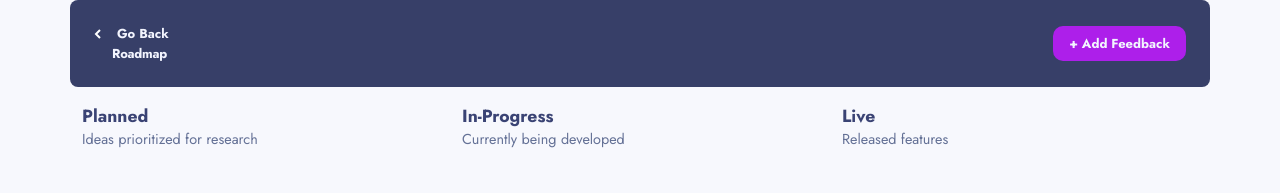
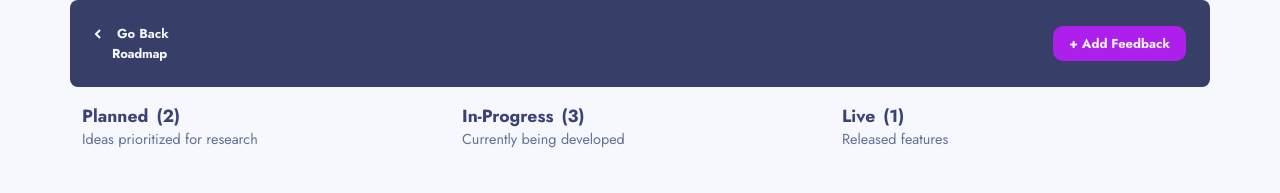
Before and after one commit to mariamo101/team-2, a React (Vite) app: page /roadmap in a window 1280 px wide. Shown: the top 193 px of the page. Built offline with nearby package versions, Linux system fonts and the light colour scheme.

Commit message:
fix: style bug in feedbackContainer and add number in roadmap

```diff
--- a/src/components/UI/FeedbackContainer.jsx
+++ b/src/components/UI/FeedbackContainer.jsx
@@ -65,7 +65,7 @@ function FeedbackContainer({
             className={`${getColor} absolute w-full h-2 left-0 top-0 rounded-t-full`}
           />
           <div className={`w-2 h-2 rounded-full ${getColor}`} />
-          <div className="pl-3 text-[#647196] text-[.8125rem]">{status}</div>
+          <div className="pl-3 text-paragraph text-[.8125rem]">{status}</div>
         </div>
       )}
 
--- a/src/pages/RoadMap.jsx
+++ b/src/pages/RoadMap.jsx
@@ -38,9 +38,10 @@ function RoadMap() {
   const [stateNum, setStateNum] = useState(1);
   const { getFeedbacksByName, productData } = useContext(FeedbackContext);
   const [products, setProducts] = useState(null);
-  const [planned, setPlanned] = useState(null);
-  const [progress, setProgress] = useState(null);
-  const [live, setLive] = useState(null);
+
+  const planned = getFeedbacksByName("planned")
+  const progress = getFeedbacksByName("in-progress")
+  const live = getFeedbacksByName("live")
 
   const navigate = useNavigate();
   useEffect(() => {
@@ -48,9 +49,6 @@ function RoadMap() {
       .value;
     setProducts(getFeedbacksByName(filteredNames));
 
-    setPlanned(getFeedbacksByName("planned"));
-    setProgress(getFeedbacksByName("in-progress"));
-    setLive(getFeedbacksByName("live"));
   }, [stateNum]);
 
   return (
@@ -97,7 +95,7 @@ function RoadMap() {
                     status.id === stateNum ? "text-title" : "text-viewD"
                   }`}
                 >
-                  {status.name}
+                  {status.name} {status.value === "planned" ? planned.length : status.value === "in-progress" ? progress.length : live.length}
                 </span>
                 {stateNum === status.id && (
                   <div
@@ -107,13 +105,13 @@ function RoadMap() {
               </Col>
             ))}
           </div>
-          {/* <div className="h-[1px] w-full bg-[#8C92B3] opacity-45 tablet:hidden" /> */}
+          <div className="h-[1px] w-full bg-[#8C92B3] opacity-45 tablet:hidden" />
         </Row>
         <div className="tablet:hidden">
           <Row>
             <Col lg="12" className="tablet:hidden ml-6 pt-6 ">
               <h1 className="w-fit text-title text-[1.1rem] font-bold">
-                {statuses[stateNum - 1].value}
+                {statuses[stateNum - 1].name}{' '}({statuses[stateNum - 1].value === "planned" ? planned.length : statuses[stateNum - 1].value === "in-progress" ? progress.length : live.length})
               </h1>
               <p className="text-[.9rem] text-paragraph">
                 {statuses[stateNum - 1].process}
@@ -130,8 +128,9 @@ function RoadMap() {
         <Row>
           {statuses.map((item) => (
             <Col lg="4" xs="4" className="mt-3 hidden tablet:block">
-              <a href={`#${item.value}`} className="no-underline w-fit text-title text-[1.1rem] font-bold">
+              <a href={`#${item.value}`} className="no-underline w-fit text-title text-[1.1rem] font-bold flex gap-2">
                   {item.name}
+                  <span>({item.value === "planned" ? planned.length : item.value === "in-progress" ? progress.length : live.length})</span>
               </a>
                 <p className="text-[.9rem] text-paragraph">{item.process}</p>
             </Col>
```
